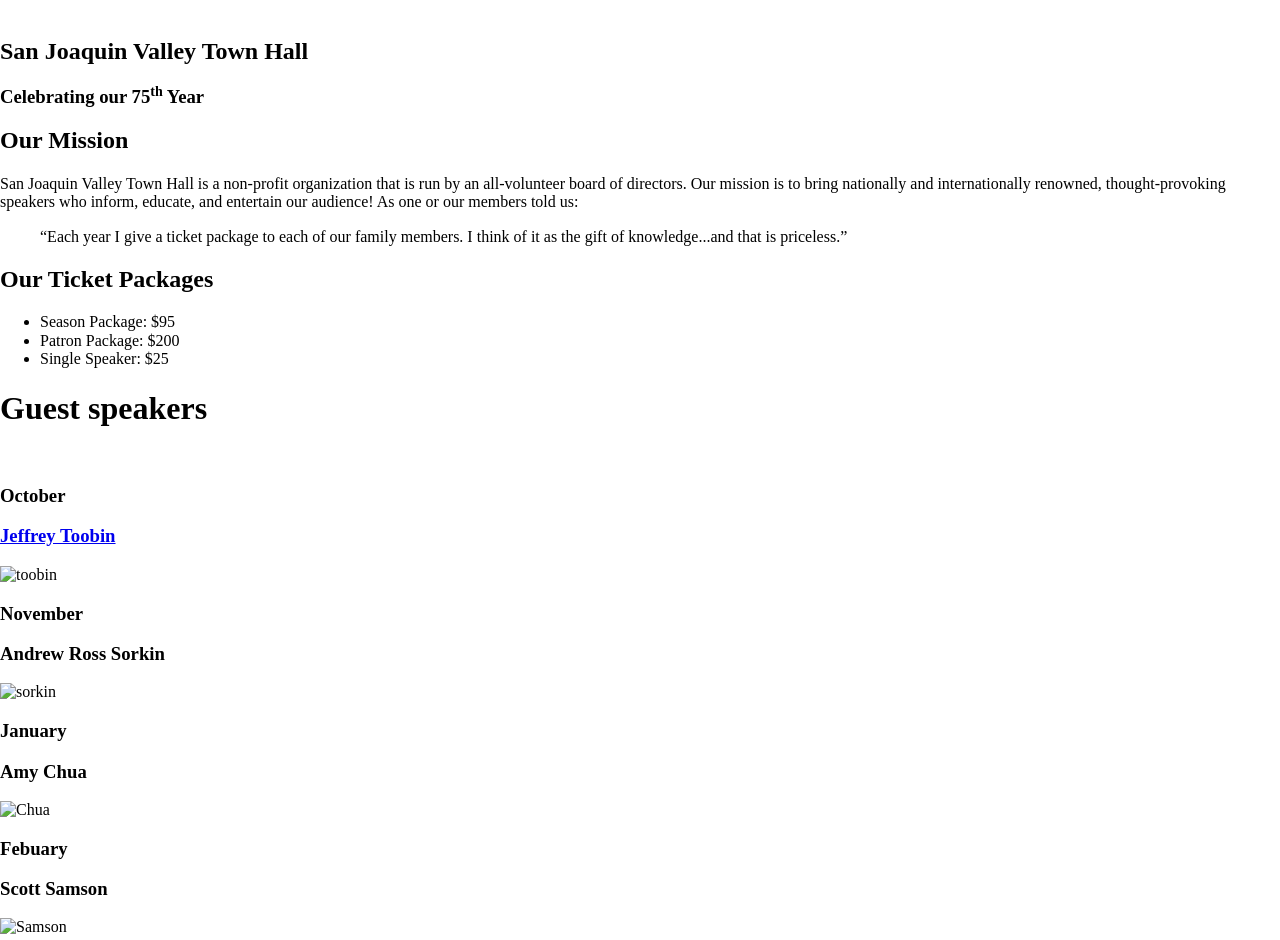
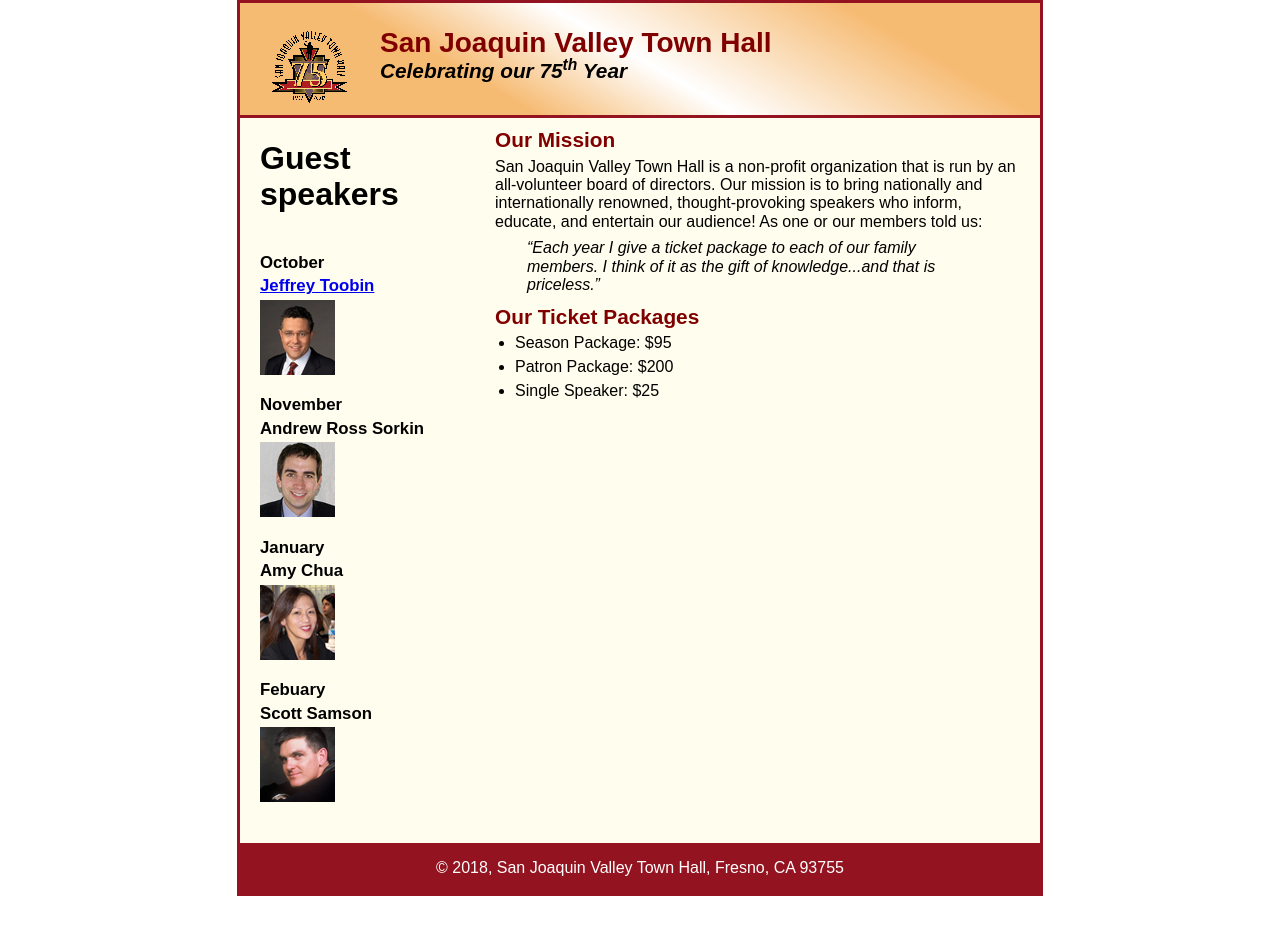
Before and after one commit to integrityProgramming/sanJoseValleyTownHall, a plain HTML site: page index.html in a window 1280 px wide. Shown: the top 940 px of the page. After the commit the page ends 896 px from the top, so only its background shows below. Drawn offline with nearby package versions, Linux system fonts and the light colour scheme; files that its build step writes are made by us from their sources.

Commit message:
corrected indes.html file

```diff
--- a/index.html
+++ b/index.html
@@ -3,15 +3,15 @@
 	<head>
 		<meta charset="utf-8">
 		<title>San Joaquin Valley Town Hall</title>
-		<link rel="shortcut icon" href="images/favicon.ico">
-		<link rel="stylesheet" href="styles/normalize.css">
-		<link rel="stylesheet" href="..//town_hall_1/styles/main.css">
+		<link rel="shortcut icon" href="favicon.ico">
+		<link rel="stylesheet" href="normalize.css">
+		<link rel="stylesheet" href="main.css">
 		<script src="http://html5shiv.googlecode.com/svn/trunk/html5.js"></script>
 	</head>
 
 <body>
 	<header>
-		<img src="../town_hall_1/images/town_hall_logo.gif" alt="">
+		<img src="town_hall_logo.gif" alt="">
 		<h2>San Joaquin Valley Town Hall</h2>
 		<h3>Celebrating our 75<sup>th</sup> Year</h3>
 	</header>
@@ -41,19 +41,19 @@
 			<h1 class="speakerHeading">Guest speakers</h1>
 			<br>
 			<h3>October</h3>
-			<h3><a href="../town_hall_1/speakers/toobin.html">Jeffrey Toobin</a></h3>
-			<img src="../town_hall_1/images/toobin75.jpg" alt="toobin">
+			<h3><a href="toobin.html">Jeffrey Toobin</a></h3>
+			<img src="toobin75.jpg" alt="toobin">
 			<br>
 			<h3>November</h3>
-			<h3><a href="../town_hall_1/speakers/sorkin.html"></a>Andrew Ross Sorkin</h3>
-			<img src="../town_hall_1/images/sorkin75.jpg" alt="sorkin">
+			<h3><a href="sorkin.html"></a>Andrew Ross Sorkin</h3>
+			<img src="sorkin75.jpg" alt="sorkin">
 			<br>
 			<h3>January</h3>
 			<h3>Amy Chua</h3>
-			<img src="../town_hall_1/images/chua75.jpg" alt="Chua">
+			<img src="chua75.jpg" alt="Chua">
 			<h3>Febuary</h3>
 			<h3>Scott Samson</h3>
-			<img src="../town_hall_1/images/sampson75.jpg" alt="Samson">
+			<img src="sampson75.jpg" alt="Samson">
 		</aside>
 	</main>
 	<footer>
```
